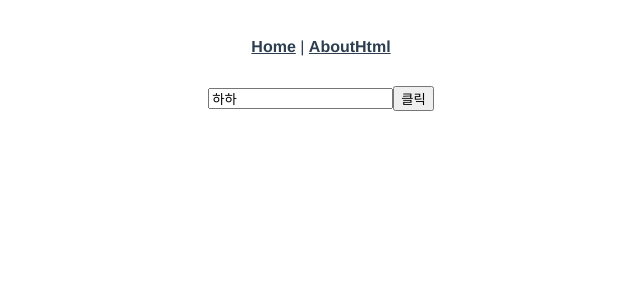
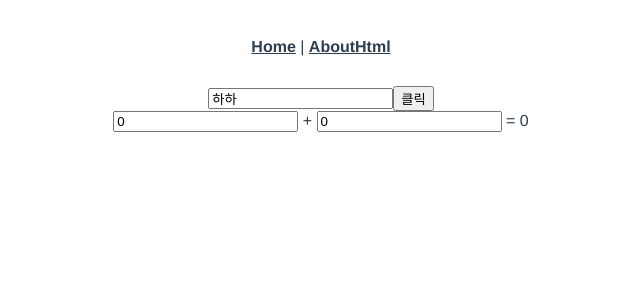
Before and after one commit to bkdragon0228/Vue-tutorial, a Vue app in the folder project/: page /databinding/input in a window 1280 px wide. Shown: the top 300 px of the page, without its empty margins (319-959 px from the left). Built offline with nearby package versions, Linux system fonts and the light colour scheme.

Commit message:
추가 : 숫자 실시간 더하기

```diff
--- a/project/src/views/1_databinding/DataBindingInput.vue
+++ b/project/src/views/1_databinding/DataBindingInput.vue
@@ -2,6 +2,10 @@
     <div>
         <input type="text" v-model="userId"/>
         <button @click="myFunction">클릭</button>
+        <br/>
+        <input type="text" v-model.number="num1" /> +
+        <input type="text" v-model.number="num2" /> =
+        <span>{{num1 + num2}}</span>
     </div>
 </template>
 
@@ -9,9 +13,16 @@
 
 export default {
     name: 'DataBindingInput',
+    data() {
+        return {
+            num1: 0,
+            num2: 0
+        }
+    },
     setup() {
         return {
             userId: '하하'
+
         }
     },
     methods: {
```
